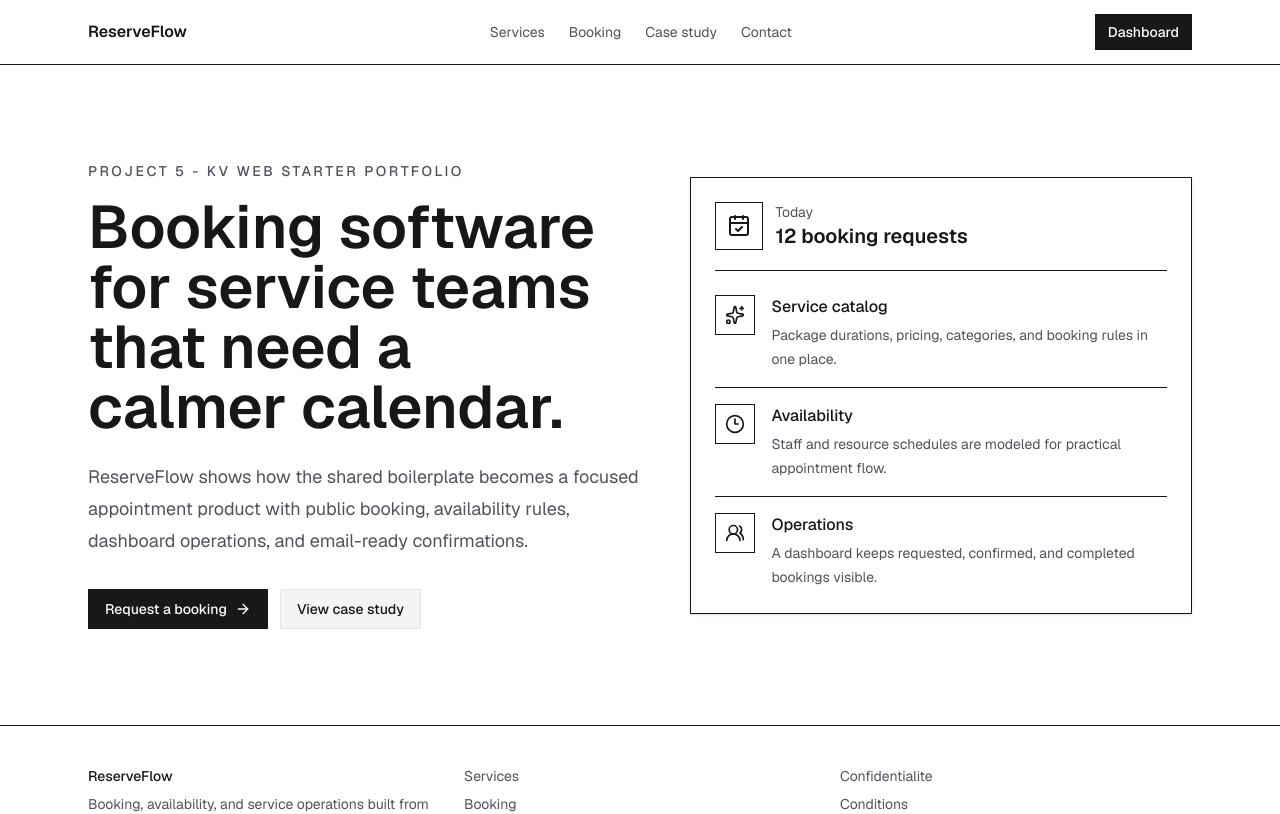
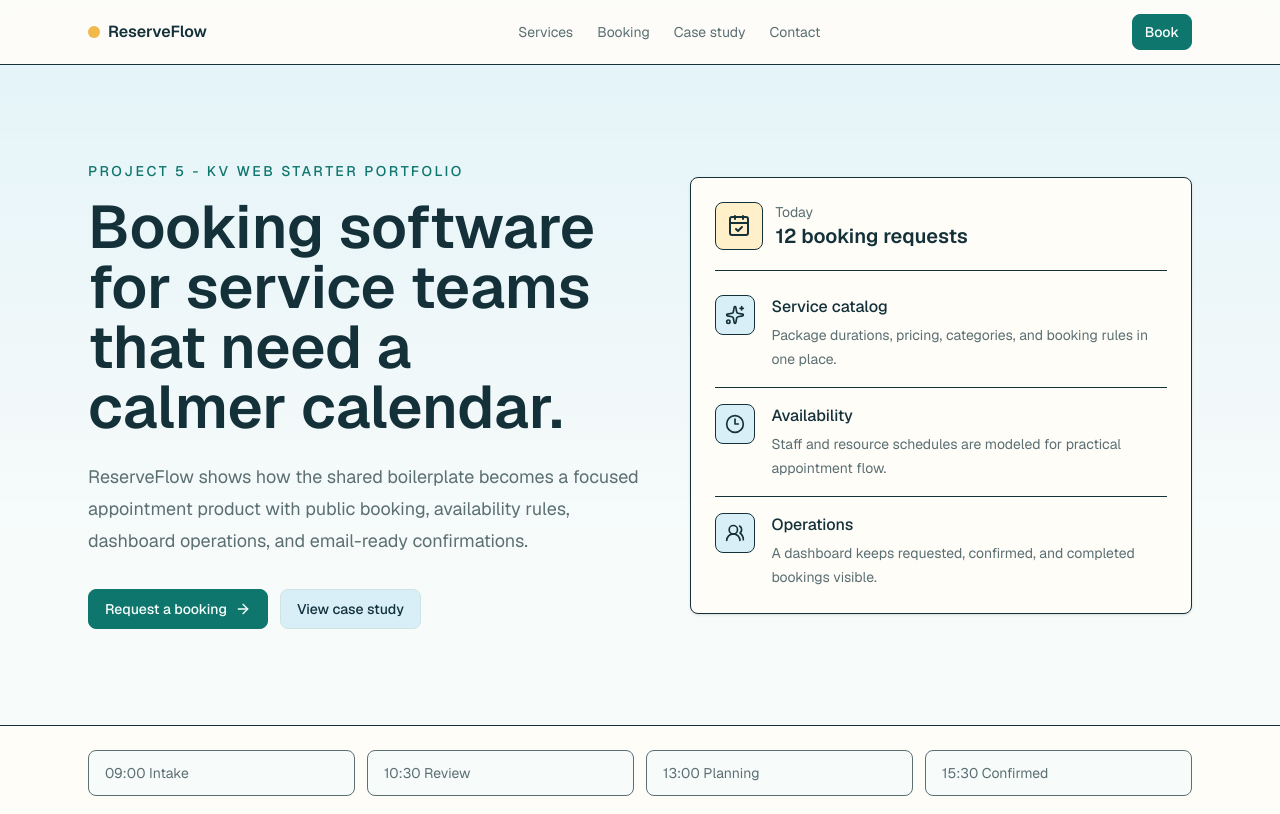
Before and after one commit to kurtisv/reserveflow, a Next.js app in the folder apps/web/: page / in a window 1280 px wide. Shown: the top 814 px of the page. Built offline with nearby package versions, Linux system fonts and the light colour scheme.

Commit message:
style: add reserveflow visual identity

```diff
--- a/apps/web/src/app/booking/page.tsx
+++ b/apps/web/src/app/booking/page.tsx
@@ -139,7 +139,7 @@ export default async function BookingPage({
       <main>
         <section className="mx-auto grid w-full max-w-6xl gap-10 px-6 py-16 lg:grid-cols-[0.9fr_1.1fr] lg:items-start">
           <div>
-            <p className="mb-4 text-sm font-medium uppercase tracking-[0.18em] text-muted-foreground">
+            <p className="mb-4 text-sm font-medium uppercase tracking-[0.18em] text-primary">
               Booking MVP
             </p>
             <h1 className="text-4xl font-semibold tracking-normal text-balance sm:text-5xl">
@@ -224,7 +224,7 @@ export default async function BookingPage({
                     <p className="mt-2 text-sm leading-6 text-muted-foreground">
                       {service.description}
                     </p>
-                    <div className="mt-3 flex items-center gap-2 text-sm text-muted-foreground">
+                    <div className="mt-3 flex items-center gap-2 text-sm text-primary">
                       <Clock3 className="size-4" />
                       {service.durationMin} minutes
                     </div>
@@ -248,7 +248,7 @@ export default async function BookingPage({
                       {slots.map((slot, index) => (
                         <label
                           key={slot.startTime}
-                          className="flex h-10 cursor-pointer items-center justify-center gap-2 border bg-secondary px-3 text-sm font-medium text-secondary-foreground has-[:checked]:border-primary has-[:checked]:bg-primary has-[:checked]:text-primary-foreground"
+                            className="flex h-10 cursor-pointer items-center justify-center gap-2 rounded-lg border bg-secondary px-3 text-sm font-medium text-secondary-foreground has-[:checked]:border-primary has-[:checked]:bg-primary has-[:checked]:text-primary-foreground"
                         >
                           <input
                             className="sr-only"
--- a/apps/web/src/app/case-study/page.tsx
+++ b/apps/web/src/app/case-study/page.tsx
@@ -15,7 +15,7 @@ export default function CaseStudyPage() {
     <MarketingPageShell>
       <main className="mx-auto grid w-full max-w-5xl gap-10 px-6 py-16 sm:py-24">
         <div className="max-w-3xl">
-          <p className="text-sm font-medium uppercase tracking-[0.18em] text-muted-foreground">
+          <p className="text-sm font-medium uppercase tracking-[0.18em] text-primary">
             Case study
           </p>
           <h1 className="mt-4 text-4xl font-semibold tracking-normal text-balance sm:text-5xl">
@@ -29,7 +29,7 @@ export default function CaseStudyPage() {
         </div>
         <div className="grid gap-4 sm:grid-cols-2">
           {points.map((point) => (
-            <div key={point} className="border bg-card p-5 text-sm leading-6 text-muted-foreground">
+            <div key={point} className="rounded-lg border bg-card p-5 text-sm leading-6 text-muted-foreground">
               {point}
             </div>
           ))}
--- a/apps/web/src/app/globals.css
+++ b/apps/web/src/app/globals.css
@@ -1,16 +1,18 @@
 @import "tailwindcss";
 
 :root {
-  --background: #ffffff;
-  --foreground: #171717;
-  --card: #ffffff;
-  --muted: #f4f4f5;
-  --muted-foreground: #52525b;
-  --border: #e4e4e7;
-  --primary: #18181b;
-  --primary-foreground: #fafafa;
-  --secondary: #f4f4f5;
-  --secondary-foreground: #18181b;
+  --background: #f7fbfa;
+  --foreground: #14313a;
+  --card: #fffdf8;
+  --muted: #e8f4f2;
+  --muted-foreground: #5b6f73;
+  --border: #cfe3df;
+  --primary: #0f766e;
+  --primary-foreground: #f8fffc;
+  --secondary: #d8eff7;
+  --secondary-foreground: #12313d;
+  --accent: #f2b84b;
+  --accent-soft: #fff0c9;
 }
 
 @theme inline {
@@ -24,26 +26,20 @@
   --color-primary-foreground: var(--primary-foreground);
   --color-secondary: var(--secondary);
   --color-secondary-foreground: var(--secondary-foreground);
+  --color-accent: var(--accent);
+  --color-accent-soft: var(--accent-soft);
   --font-sans: var(--font-geist-sans);
   --font-mono: var(--font-geist-mono);
 }
 
-@media (prefers-color-scheme: dark) {
-  :root {
-    --background: #0a0a0a;
-    --foreground: #ededed;
-    --card: #111113;
-    --muted: #1f1f23;
-    --muted-foreground: #a1a1aa;
-    --border: #27272a;
-    --primary: #fafafa;
-    --primary-foreground: #18181b;
-    --secondary: #27272a;
-    --secondary-foreground: #fafafa;
-  }
+body {
+  background:
+    linear-gradient(180deg, rgba(216, 239, 247, 0.68), rgba(247, 251, 250, 0.92) 34rem),
+    var(--background);
+  color: var(--foreground);
 }
 
-body {
-  background: var(--background);
+::selection {
+  background: var(--accent-soft);
   color: var(--foreground);
 }
--- a/apps/web/src/app/page.tsx
+++ b/apps/web/src/app/page.tsx
@@ -28,7 +28,7 @@ export default function Home() {
       <main>
         <section className="mx-auto grid w-full max-w-6xl gap-12 px-6 py-16 sm:py-24 lg:grid-cols-[1.05fr_0.95fr] lg:items-center">
           <div className="max-w-3xl">
-            <p className="mb-4 text-sm font-medium uppercase tracking-[0.18em] text-muted-foreground">
+            <p className="mb-4 text-sm font-medium uppercase tracking-[0.18em] text-primary">
               Project 5 - KV Web Starter portfolio
             </p>
             <h1 className="text-4xl font-semibold tracking-normal text-balance sm:text-6xl">
@@ -51,9 +51,9 @@ export default function Home() {
             </div>
           </div>
 
-          <div className="border bg-card p-6 shadow-sm">
+          <div className="rounded-lg border bg-card p-6 shadow-sm">
             <div className="mb-6 flex items-center gap-3 border-b pb-5">
-              <div className="flex size-12 items-center justify-center border bg-background">
+              <div className="flex size-12 items-center justify-center rounded-lg border bg-[var(--accent-soft)]">
                 <CalendarCheck className="size-6" />
               </div>
               <div>
@@ -64,7 +64,7 @@ export default function Home() {
             <div className="grid gap-4">
               {highlights.map((item) => (
                 <div key={item.name} className="flex gap-4 border-b pb-4 last:border-b-0 last:pb-0">
-                  <div className="flex size-10 shrink-0 items-center justify-center border bg-background">
+                  <div className="flex size-10 shrink-0 items-center justify-center rounded-lg border bg-secondary">
                     <item.icon className="size-5" />
                   </div>
                   <div>
@@ -78,6 +78,15 @@ export default function Home() {
             </div>
           </div>
         </section>
+        <section className="border-y bg-card">
+          <div className="mx-auto grid max-w-6xl gap-3 px-6 py-6 text-sm text-muted-foreground sm:grid-cols-4">
+            {["09:00 Intake", "10:30 Review", "13:00 Planning", "15:30 Confirmed"].map((slot) => (
+              <div key={slot} className="rounded-lg border bg-background px-4 py-3">
+                {slot}
+              </div>
+            ))}
+          </div>
+        </section>
       </main>
     </MarketingPageShell>
   );
--- a/apps/web/src/app/services/page.tsx
+++ b/apps/web/src/app/services/page.tsx
@@ -60,7 +60,7 @@ export default async function ServicesPage() {
     <MarketingPageShell>
       <main className="mx-auto w-full max-w-6xl px-6 py-16 sm:py-24">
         <div className="max-w-3xl">
-          <p className="text-sm font-medium uppercase tracking-[0.18em] text-muted-foreground">
+          <p className="text-sm font-medium uppercase tracking-[0.18em] text-primary">
             Services
           </p>
           <h1 className="mt-4 text-4xl font-semibold tracking-normal text-balance sm:text-5xl">
@@ -76,7 +76,7 @@ export default async function ServicesPage() {
           {services.map((service) => (
             <Card key={service.id} className="flex h-full flex-col">
               <CardHeader>
-                <p className="text-xs font-medium uppercase tracking-[0.16em] text-muted-foreground">
+                <p className="text-xs font-medium uppercase tracking-[0.16em] text-primary">
                   {service.category}
                 </p>
                 <CardTitle>{service.name}</CardTitle>
--- a/apps/web/src/components/marketing/footer.tsx
+++ b/apps/web/src/components/marketing/footer.tsx
@@ -2,7 +2,7 @@ import Link from "next/link";
 
 export function Footer() {
   return (
-    <footer className="border-t bg-background">
+    <footer className="border-t bg-card">
       <div className="mx-auto grid max-w-6xl gap-6 px-6 py-10 text-sm text-muted-foreground sm:grid-cols-3">
         <div>
           <p className="font-medium text-foreground">ReserveFlow</p>
--- a/apps/web/src/components/marketing/navbar.tsx
+++ b/apps/web/src/components/marketing/navbar.tsx
@@ -11,9 +11,10 @@ const navItems = [
 
 export function Navbar() {
   return (
-    <header className="border-b bg-background">
+    <header className="border-b bg-card/90 backdrop-blur">
       <div className="mx-auto flex h-16 max-w-6xl items-center justify-between px-6">
-        <Link href="/" className="text-base font-semibold">
+        <Link href="/" className="flex items-center gap-2 text-base font-semibold">
+          <span className="size-3 rounded-full bg-[var(--accent)]" />
           ReserveFlow
         </Link>
         <nav className="hidden items-center gap-6 md:flex">
@@ -24,7 +25,7 @@ export function Navbar() {
           ))}
         </nav>
         <Button asChild size="sm">
-          <Link href="/login">Dashboard</Link>
+          <Link href="/booking">Book</Link>
         </Button>
       </div>
     </header>
--- a/apps/web/src/components/marketing/page-shell.tsx
+++ b/apps/web/src/components/marketing/page-shell.tsx
@@ -3,7 +3,7 @@ import { Navbar } from "@/components/marketing/navbar";
 
 export function MarketingPageShell({ children }: { children: React.ReactNode }) {
   return (
-    <div className="min-h-screen bg-background text-foreground">
+    <div className="min-h-screen text-foreground">
       <Navbar />
       {children}
       <Footer />
--- a/apps/web/src/components/ui/button.tsx
+++ b/apps/web/src/components/ui/button.tsx
@@ -5,11 +5,11 @@ import { cva, type VariantProps } from "class-variance-authority";
 import { cn } from "@/lib/utils";
 
 const buttonVariants = cva(
-  "inline-flex h-10 items-center justify-center gap-2 whitespace-nowrap border px-4 py-2 text-sm font-medium transition-colors disabled:pointer-events-none disabled:opacity-50 [&_svg]:pointer-events-none [&_svg]:shrink-0",
+  "inline-flex h-10 items-center justify-center gap-2 whitespace-nowrap rounded-lg border px-4 py-2 text-sm font-medium transition-colors disabled:pointer-events-none disabled:opacity-50 [&_svg]:pointer-events-none [&_svg]:shrink-0",
   {
     variants: {
       variant: {
-        default: "border-primary bg-primary text-primary-foreground hover:opacity-90",
+        default: "border-primary bg-primary text-primary-foreground hover:bg-teal-800",
         secondary: "border-border bg-secondary text-secondary-foreground hover:bg-muted",
         ghost: "border-transparent bg-transparent hover:bg-muted",
       },
--- a/apps/web/src/components/ui/card.tsx
+++ b/apps/web/src/components/ui/card.tsx
@@ -3,7 +3,7 @@ import * as React from "react";
 import { cn } from "@/lib/utils";
 
 export function Card({ className, ...props }: React.HTMLAttributes<HTMLDivElement>) {
-  return <div className={cn("border bg-card shadow-sm", className)} {...props} />;
+  return <div className={cn("rounded-lg border bg-card shadow-sm", className)} {...props} />;
 }
 
 export function CardHeader({ className, ...props }: React.HTMLAttributes<HTMLDivElement>) {
```
Also changed, not shown: 1 other file (tests, documents, lock files or other folders).
